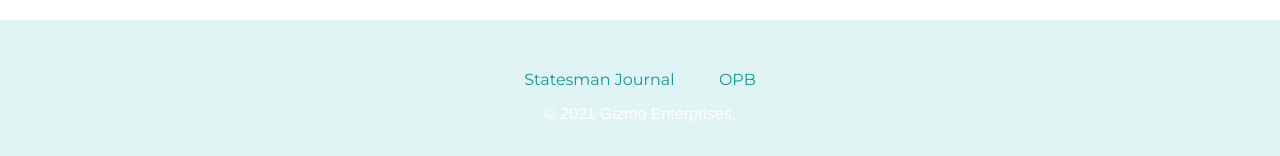
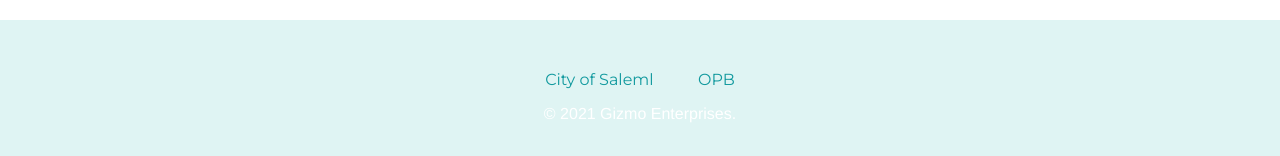
Before and after one commit to JohnPaulAyers/JohnPaulAyers.github.io, a plain HTML site: page index.html in a window 1280 px wide. Shown: the part 4039-4195 px from the top of the page. Drawn offline with Linux system fonts and the light colour scheme.

Commit message:
Update index.html

```diff
--- a/index.html
+++ b/index.html
@@ -97,7 +97,7 @@
 
 
     <div class="bottom-container">
-      <a class="footer-link" href="https://www.statesmanjournal.com/">Statesman Journal</a>
+      <a class="footer-link" href="https://www.cityofsalem.net//">City of Saleml</a>
       <a class="footer-link" href="https://www.opb.org/">OPB</a>
 
       <p class= "copyright">© 2021 Gizmo Enterprises.</p>
```
